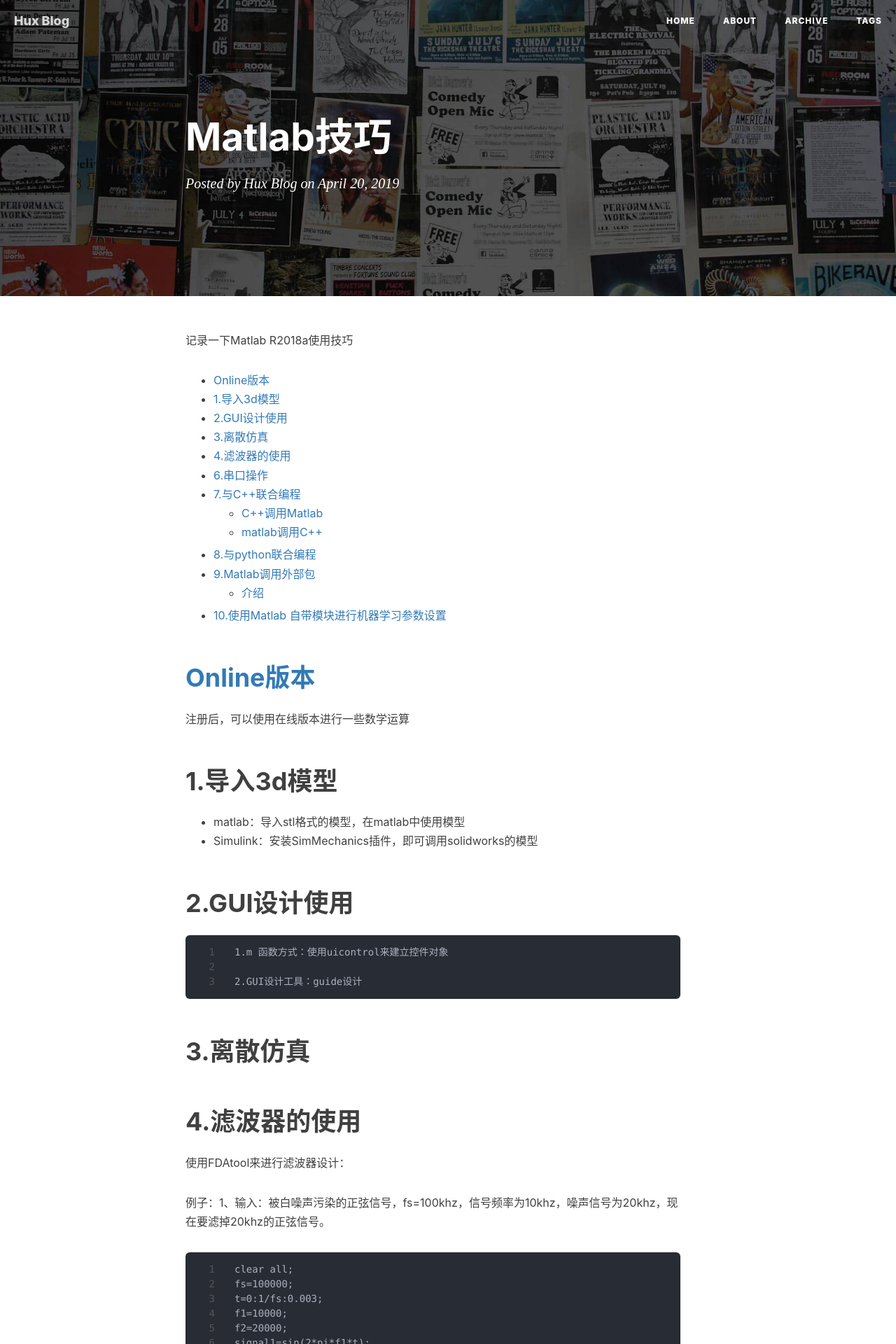
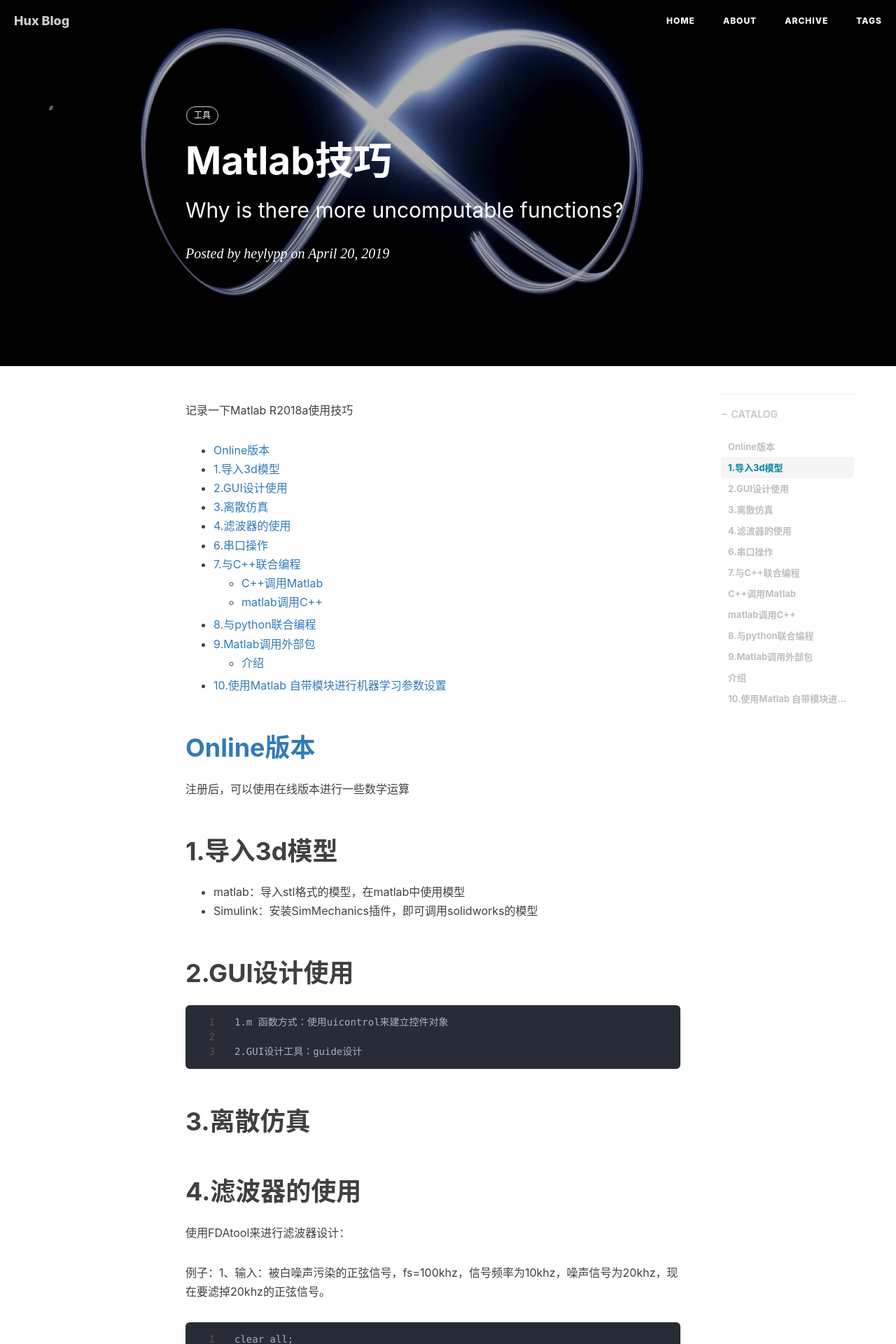
Before and after one commit to heylypp/heylypp.github.io, a Jekyll site: the page built from _posts/2019-04-20-Matlab技巧.md, in a window 1280 px wide. Shown: the top 1920 px of the page at 70% size. Built offline with Jekyll 4.4.1, drawn with Linux system fonts in a browser that asks for light colours; nearby versions of some CDN libraries; comment, search, counter and statistics services are not loaded.

Commit message:
Update 2019-04-20-Matlab技巧.md

```diff
--- a/_posts/2019-04-20-Matlab技巧.md
+++ b/_posts/2019-04-20-Matlab技巧.md
@@ -1,9 +1,14 @@
 ---
 layout: post
 title: Matlab技巧
-date: 2019-04-20
-categories: 工具
+subtitle: "Why is there more uncomputable functions?"
+author: "heylypp"
+header-img: "img/post-bg-infinity.jpg"
+header-mask: 0.3
+catalog: true
+mathjax: true
 tags:
+  - 工具
 ---
 记录一下Matlab R2018a使用技巧
 
```
